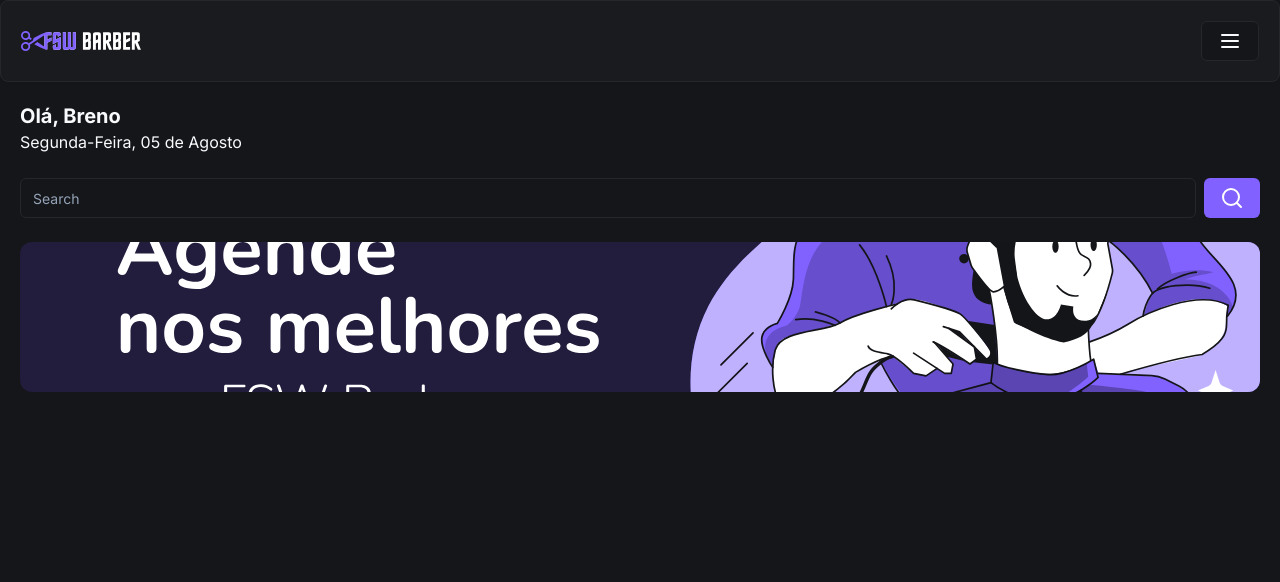
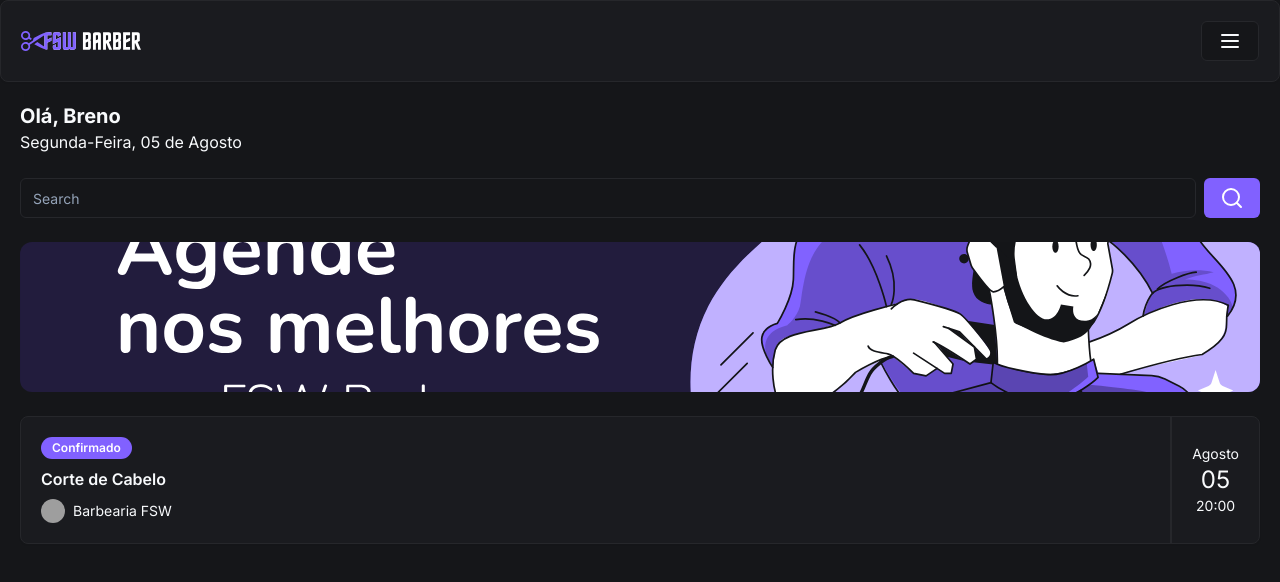
Before and after one commit to brenordev/fsw-barber, a Next.js app: page / in a window 1280 px wide. Shown: the top 582 px of the page. Built offline with nearby package versions, Linux system fonts and the light colour scheme; grey boxes are pictures that could not be loaded.

Commit message:
feat: add booking item

```diff
--- /dev/null
+++ b/app/_components/ui/avatar.tsx
@@ -0,0 +1,50 @@
+"use client"
+
+import * as React from "react"
+import * as AvatarPrimitive from "@radix-ui/react-avatar"
+
+import { cn } from "@/app/_lib/utils"
+
+const Avatar = React.forwardRef<
+  React.ElementRef<typeof AvatarPrimitive.Root>,
+  React.ComponentPropsWithoutRef<typeof AvatarPrimitive.Root>
+>(({ className, ...props }, ref) => (
+  <AvatarPrimitive.Root
+    ref={ref}
+    className={cn(
+      "relative flex h-10 w-10 shrink-0 overflow-hidden rounded-full",
+      className,
+    )}
+    {...props}
+  />
+))
+Avatar.displayName = AvatarPrimitive.Root.displayName
+
+const AvatarImage = React.forwardRef<
+  React.ElementRef<typeof AvatarPrimitive.Image>,
+  React.ComponentPropsWithoutRef<typeof AvatarPrimitive.Image>
+>(({ className, ...props }, ref) => (
+  <AvatarPrimitive.Image
+    ref={ref}
+    className={cn("aspect-square h-full w-full", className)}
+    {...props}
+  />
+))
+AvatarImage.displayName = AvatarPrimitive.Image.displayName
+
+const AvatarFallback = React.forwardRef<
+  React.ElementRef<typeof AvatarPrimitive.Fallback>,
+  React.ComponentPropsWithoutRef<typeof AvatarPrimitive.Fallback>
+>(({ className, ...props }, ref) => (
+  <AvatarPrimitive.Fallback
+    ref={ref}
+    className={cn(
+      "flex h-full w-full items-center justify-center rounded-full bg-muted",
+      className,
+    )}
+    {...props}
+  />
+))
+AvatarFallback.displayName = AvatarPrimitive.Fallback.displayName
+
+export { Avatar, AvatarImage, AvatarFallback }
--- /dev/null
+++ b/app/_components/ui/badge.tsx
@@ -0,0 +1,36 @@
+import * as React from "react"
+import { cva, type VariantProps } from "class-variance-authority"
+
+import { cn } from "@/app/_lib/utils"
+
+const badgeVariants = cva(
+  "inline-flex items-center rounded-full border px-2.5 py-0.5 text-xs font-semibold transition-colors focus:outline-none focus:ring-2 focus:ring-ring focus:ring-offset-2",
+  {
+    variants: {
+      variant: {
+        default:
+          "border-transparent bg-primary text-primary-foreground hover:bg-primary/80",
+        secondary:
+          "border-transparent bg-secondary text-secondary-foreground hover:bg-secondary/80",
+        destructive:
+          "border-transparent bg-destructive text-destructive-foreground hover:bg-destructive/80",
+        outline: "text-foreground",
+      },
+    },
+    defaultVariants: {
+      variant: "default",
+    },
+  },
+)
+
+export interface BadgeProps
+  extends React.HTMLAttributes<HTMLDivElement>,
+    VariantProps<typeof badgeVariants> {}
+
+function Badge({ className, variant, ...props }: BadgeProps) {
+  return (
+    <div className={cn(badgeVariants({ variant }), className)} {...props} />
+  )
+}
+
+export { Badge, badgeVariants }
--- a/app/page.tsx
+++ b/app/page.tsx
@@ -3,6 +3,9 @@
 import { Button } from "./_components/ui/button"
 import { Input } from "./_components/ui/input"
 import Image from "next/image"
+import { Card, CardContent } from "./_components/ui/card"
+import { Badge } from "./_components/ui/badge"
+import { Avatar, AvatarImage } from "./_components/ui/avatar"
 
 const Home = () => {
   return (
@@ -27,6 +30,27 @@
             className="rounded-xl object-cover"
           />
         </div>
+
+        <Card className="mt-6">
+          <CardContent className="flex justify-between p-0">
+            <div className="flex flex-col gap-2 py-5 pl-5">
+              <Badge className="w-fit">Confirmado</Badge>
+              <h3 className="font-semibold">Corte de Cabelo</h3>
+              <div className="flex items-center gap-2">
+                <Avatar className="h-6 w-6">
+                  <AvatarImage src="https://www.professionalbarber.shop/wp-content/uploads/2023/08/shutterstock_608094002-1.png" />
+                </Avatar>
+                <p className="text-sm">Barbearia FSW</p>
+              </div>
+            </div>
+
+            <div className="flex flex-col items-center justify-center border-l-2 border-solid px-5">
+              <p className="text-sm">Agosto</p>
+              <p className="text-2xl">05</p>
+              <p className="text-sm">20:00</p>
+            </div>
+          </CardContent>
+        </Card>
       </div>
     </div>
   )
--- a/package.json
+++ b/package.json
@@ -14,6 +14,7 @@
   },
   "dependencies": {
     "@prisma/client": "^5.18.0",
+    "@radix-ui/react-avatar": "^1.1.0",
     "@radix-ui/react-slot": "^1.1.0",
     "class-variance-authority": "^0.7.0",
     "clsx": "^2.1.1",
```
Also changed, not shown: 1 other file (tests, documents, lock files or other folders).
